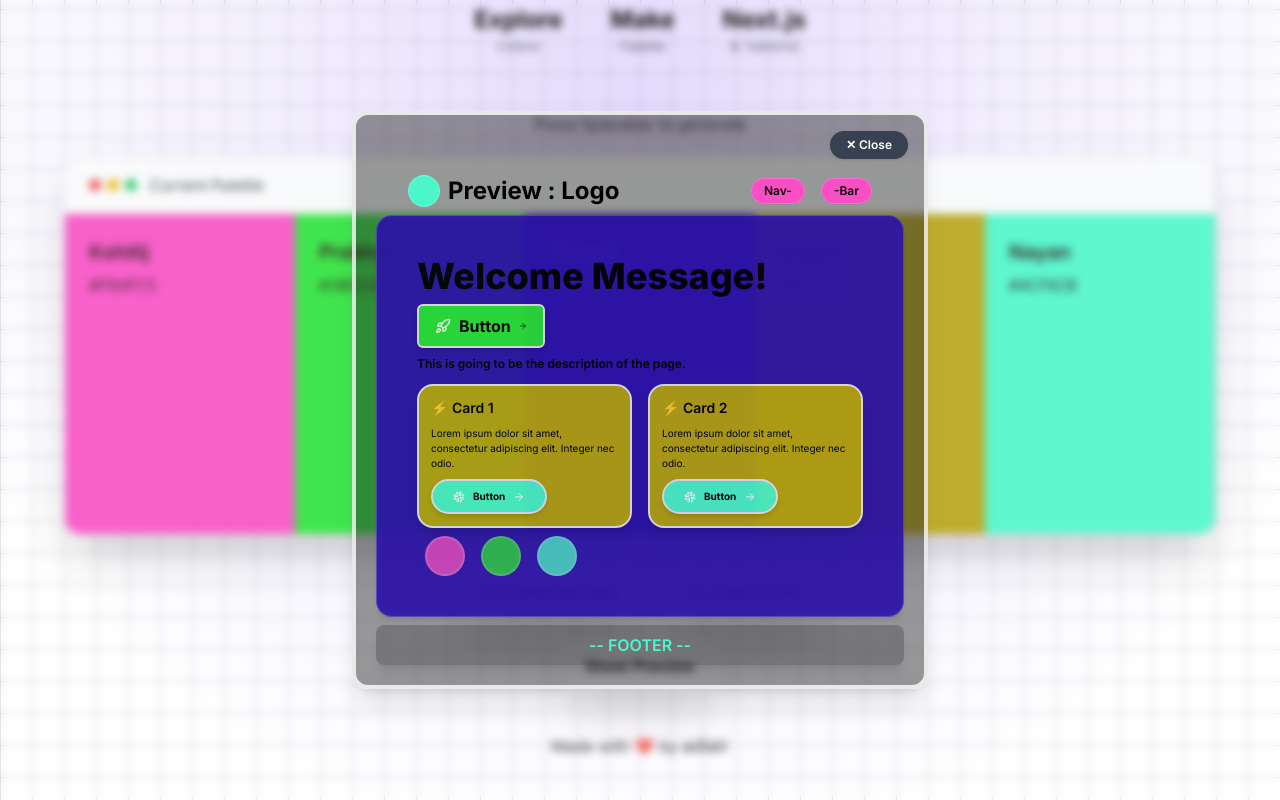
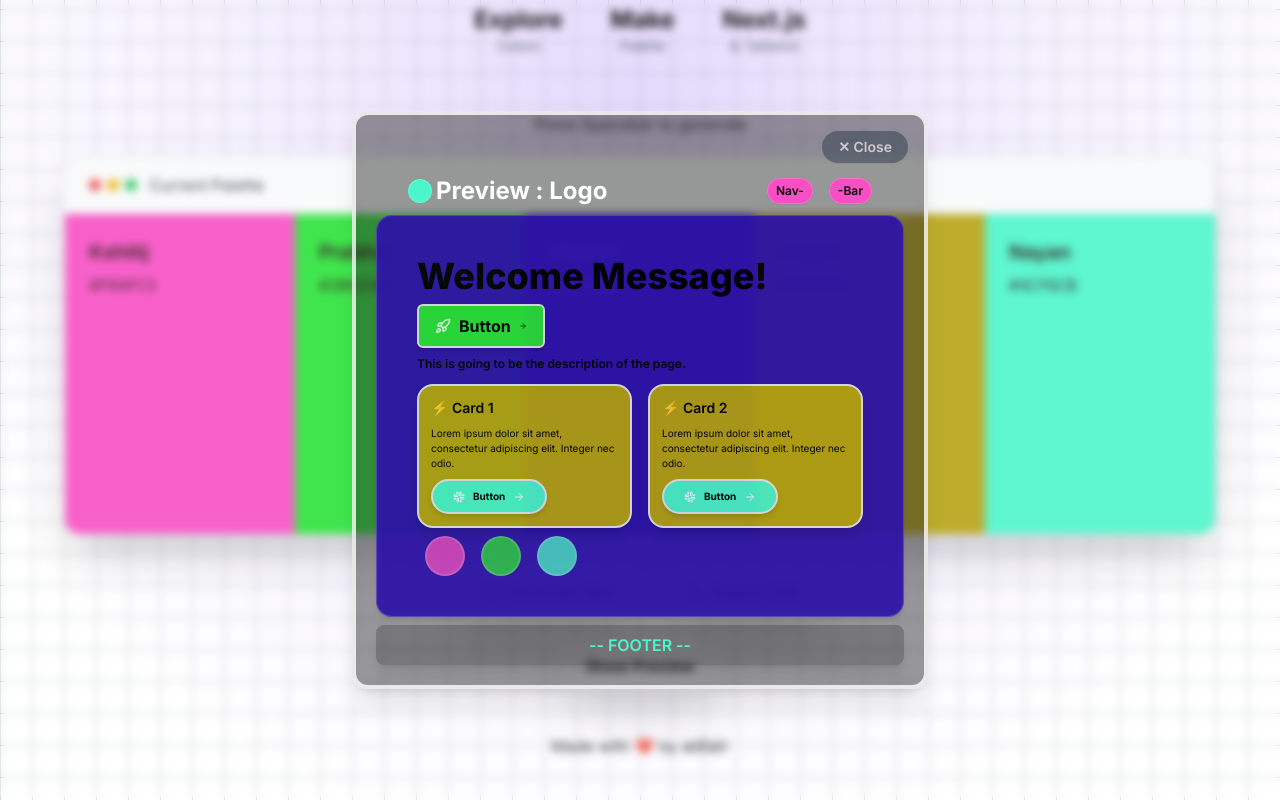
Before and after one commit to adiair/Palette, a Next.js app: page / in a window 1280 px wide. Both pictures are taken after a click on the button "Show Preview". Shown: the part 599-1399 px from the top of the page. Built offline with nearby package versions, Linux system fonts and the light colour scheme.

Commit message:
preview-navbar-update

```diff
--- a/src/app/components/preview.jsx
+++ b/src/app/components/preview.jsx
@@ -17,27 +17,27 @@ export default function Preview({ palette, onClose }) {
                 {/* Close Button */}
                 <button
                     onClick={onClose}
-                    className="absolute top-4 right-4 px-4 py-1.5 rounded-full bg-gray-700 hover:bg-red-500 text-white text-xs font-semibold shadow transition duration-200"
+                    className="absolute animate-pulse hover:scale-105 transition-transform duration-300 top-4 right-4 px-4 py-1.5 rounded-full bg-gray-700 hover:bg-red-500 text-white text-sm font-semibold shadow transition duration-200"
                 >
                     ✕ Close
                 </button>
 
                 {/* Navbar */}
-                <nav className="w-full max-w-6xl mb-2 flex flex-row sm:flex-row justify-between px-4 sm:px-8 items-center mt-10">
+                <nav className="w-full max-w-6xl mb-2 flex flex-row sm:flex-row justify-between px-3 sm:px-8 items-center mt-10">
                     <div className="flex items-center mb-4 sm:mb-0">
                         <div
-                            className="w-8 h-8 rounded-full mr-2 border border-white/20 backdrop-blur-md"
+                            className="w-6 h-6 rounded-full mr-1 border border-white/20 backdrop-blur-md"
                             style={{ background: footer }}
                         ></div>
-                        <h1 className="text-sm sm:text-2xl font-bold text-black hover:text-blue-400 transition">
+                        <h1 className="text-lg sm:text-2xl font-bold text-white hover:text-blue-400 transition">
                             Preview : Logo
                         </h1>
                     </div>
-                    <ul className="flex  gap-2 sm:gap-4 text-sm">
+                    <ul className="flex gap-1 sm:gap-4 text-xs">
                         {["Nav-", "-Bar"].map((item, idx) => (
                             <li
                                 key={idx}
-                                className="px-3 py-1  text-xs rounded-full text-black font-semibold shadow-sm border border-white/20 bg-opacity-10 backdrop-blur-md hover:bg-blue-500 hover:text-white transition"
+                                className="px-2 py-1  text-xs rounded-full text-black font-semibold shadow-sm border border-white/20 bg-opacity-10 backdrop-blur-md hover:bg-blue-500 hover:text-white transition"
                                 style={{ background: bgColor }}
                             >
                                 {item}
```
